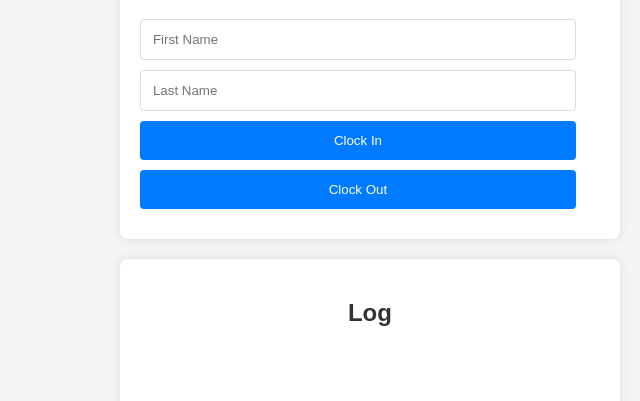
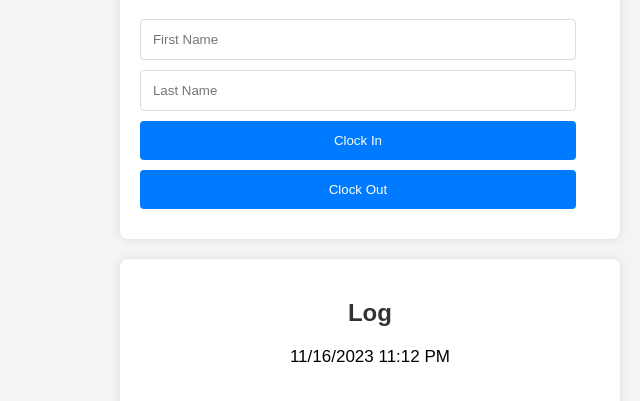
Before and after one commit to WrenVin/Hour-Tracking-Web-App, a website: page index.html in a window 1280 px wide. Shown: the part 101-502 px from the top of the page, without its empty margins (640-1280 px from the left). Drawn offline with Linux system fonts and the light colour scheme; no server answers.

Commit message:
Added clock to app

```diff
--- a/index.html
+++ b/index.html
@@ -26,6 +26,7 @@
     </div>
     <div class="log">
         <h2>Log</h2>
+        <div id="time"></div>
         <div class="log-entries" id="logEntries">
             <!-- Log entries will be added here -->
         </div>
--- a/script.js
+++ b/script.js
@@ -1,5 +1,23 @@
+const logEntries = document.getElementById('logEntries');
+const timeDiv = document.getElementById('time');
+const dateElement = document.createElement('h3');
+timeDiv.classList.add('date-style');
+setInterval(() => {
+    const now = new Date();
+    let hours = now.getHours();
+    const minutes = now.getMinutes().toString().padStart(2, '0');
+    const date = now.getDate().toString().padStart(2, '0');
+    const month = (now.getMonth() + 1).toString().padStart(2, '0'); // Months are 0-indexed
+    const year = now.getFullYear();
+    const ampm = hours >= 12 ? 'PM' : 'AM';
+
+    hours = hours % 12;
+    hours = hours ? hours : 12; // the hour '0' should be '12'
+
+    timeDiv.textContent = `${month}/${date}/${year} ${hours}:${minutes} ${ampm}`;
+}, 1000);
+
 function addLogEntry(action, firstName, lastName) {
-            const logEntries = document.getElementById('logEntries');
             const newEntry = document.createElement('div');
             newEntry.classList.add('log-entry');
     if (action === 'error') {
--- a/style.css
+++ b/style.css
@@ -130,3 +130,10 @@ button:active {
         /* Reset flex-grow for smaller screens */
     }
 }
+
+.date-style {
+    font-size: 17px;
+    color: #000000;
+    margin: 0;
+    text-align: center;
+}
```
